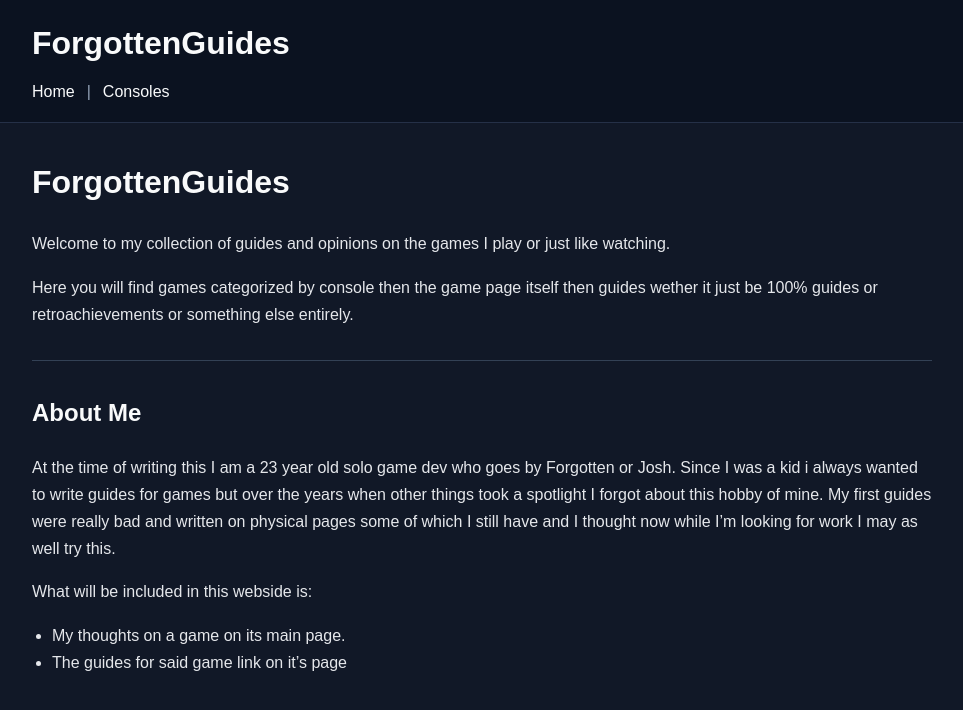
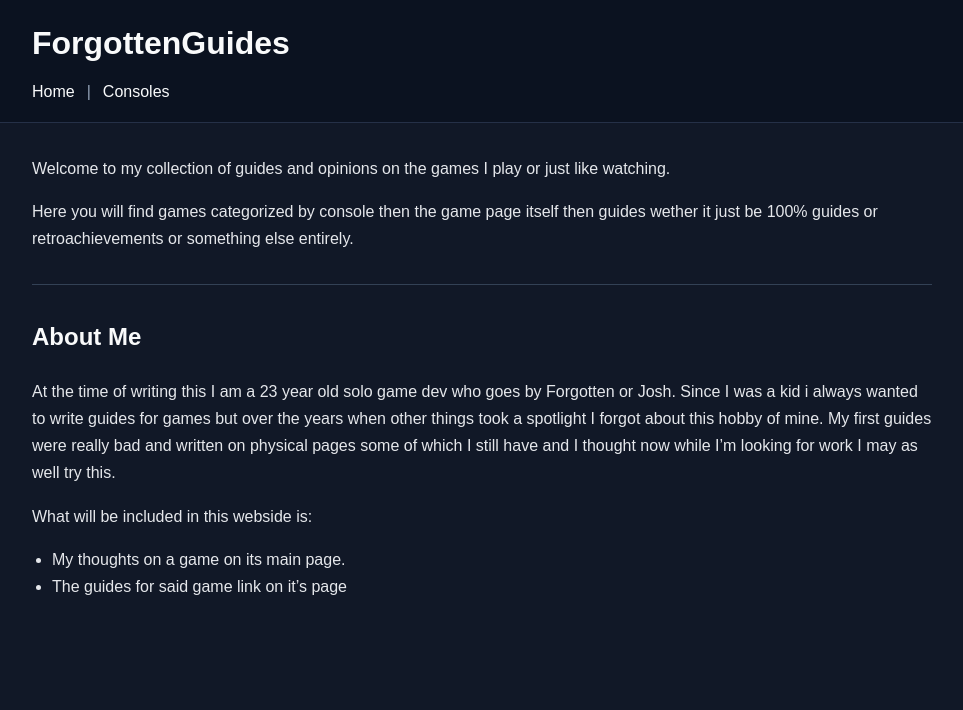
Before and after one commit to ForgottenGem/ForgottenGuides, a Jekyll site: the page built from index.md, in a window 1280 px wide. Shown: the top 710 px of the page, without its empty margins (158-1121 px from the left). Built offline with Jekyll 4.4.1, drawn with Linux system fonts in a browser that asks for light colours.

Commit message:
Update index.md

```diff
--- a/index.md
+++ b/index.md
@@ -2,8 +2,6 @@
 layout: default
 title: Home
 ---
-
-# ForgottenGuides
 
 Welcome to my collection of guides and opinions on the games I play or just like watching.
 
```
